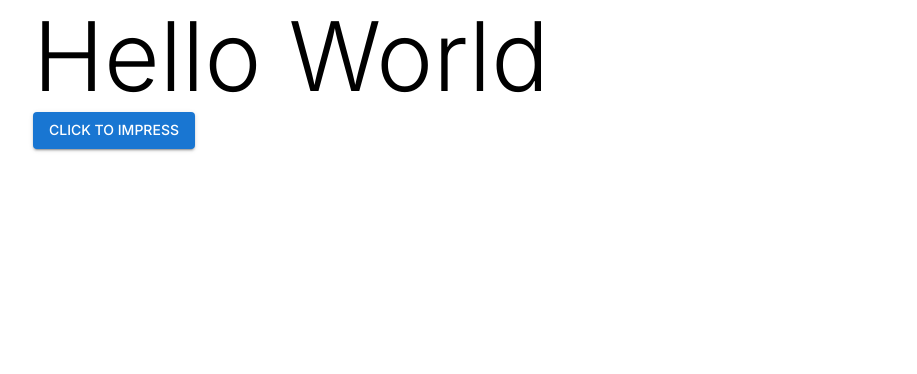
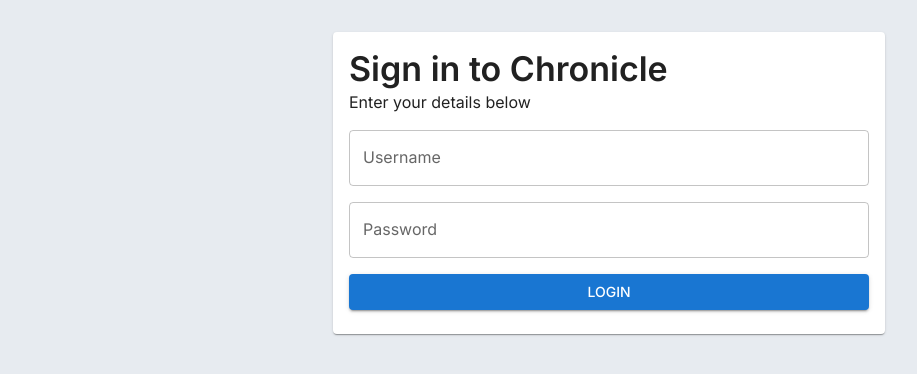
Before and after one commit to KonomiAI/Chronicle, a React (Vite) app in the folder client/: page /login in a window 1280 px wide. Shown: the top 374 px of the page, without its empty margins (31-948 px from the left). Built offline with nearby package versions, Linux system fonts and the light colour scheme.

Commit message:
feat: added a new login screen

```diff
--- a/client/package.json
+++ b/client/package.json
@@ -29,6 +29,7 @@
     "@vitejs/plugin-react": "^1.0.7",
     "eslint": "^8.2.0",
     "eslint-config-airbnb": "^19.0.4",
+    "eslint-config-prettier": "^8.3.0",
     "eslint-plugin-import": "^2.25.3",
     "eslint-plugin-jsx-a11y": "^6.5.1",
     "eslint-plugin-react": "^7.28.0",
--- a/client/src/App.tsx
+++ b/client/src/App.tsx
@@ -1,3 +1,4 @@
+import React from 'react';
 import { Button, Container, Typography } from '@mui/material';
 
 function App() {
--- a/client/src/index.scss
+++ b/client/src/index.scss
@@ -5,4 +5,5 @@
     sans-serif;
   -webkit-font-smoothing: antialiased;
   -moz-osx-font-smoothing: grayscale;
+  background-color: #e7ebf0;
 }
--- a/client/src/main.tsx
+++ b/client/src/main.tsx
@@ -1,16 +1,21 @@
 import React from 'react';
 import ReactDOM from 'react-dom';
-import { BrowserRouter } from 'react-router-dom';
+import { BrowserRouter, Route, Routes } from 'react-router-dom';
 import './index.scss';
+import { ThemeProvider } from '@emotion/react';
+
 import App from './App';
-import { ThemeProvider } from '@emotion/react';
 import theme from './theme';
+import LoginPage from './pages/login';
 
 ReactDOM.render(
   <React.StrictMode>
     <ThemeProvider theme={theme}>
       <BrowserRouter>
-        <App />
+        <Routes>
+          <Route path="/login" element={<LoginPage />} />
+          <Route path="/" element={<App />} />
+        </Routes>
       </BrowserRouter>
     </ThemeProvider>
   </React.StrictMode>,
--- /dev/null
+++ b/client/src/pages/login/index.tsx
@@ -0,0 +1,39 @@
+import React from 'react';
+import {
+  Box,
+  Button,
+  Card,
+  CardContent,
+  Container,
+  Stack,
+  TextField,
+  Typography,
+} from '@mui/material';
+
+function LoginPage() {
+  return (
+    <Container maxWidth="sm">
+      <Box
+        sx={{
+          marginTop: '2em',
+        }}
+      >
+        <Card>
+          <CardContent>
+            <Stack spacing={2}>
+              <div>
+                <Typography variant="h4">Sign in to Chronicle</Typography>
+                <Typography>Enter your details below</Typography>
+              </div>
+              <TextField id="username" label="Username" variant="outlined" />
+              <TextField id="password" label="Password" variant="outlined" />
+              <Button variant="contained">Login</Button>
+            </Stack>
+          </CardContent>
+        </Card>
+      </Box>
+    </Container>
+  );
+}
+
+export default LoginPage;
--- /dev/null
+++ b/client/src/pages/login/styles.scss
@@ -0,0 +1,3 @@
+body {
+  background-color: red;
+}
--- a/client/src/theme.ts
+++ b/client/src/theme.ts
@@ -15,6 +15,9 @@
       '"Segoe UI Emoji"',
       '"Segoe UI Symbol"',
     ].join(','),
+    h4: {
+      fontWeight: 600,
+    },
   },
 });
 
```
Also changed, not shown: client/.eslintrc.js, client/src/pages/container/index.tsx (added), 1 other file (tests, documents, lock files or other folders).
